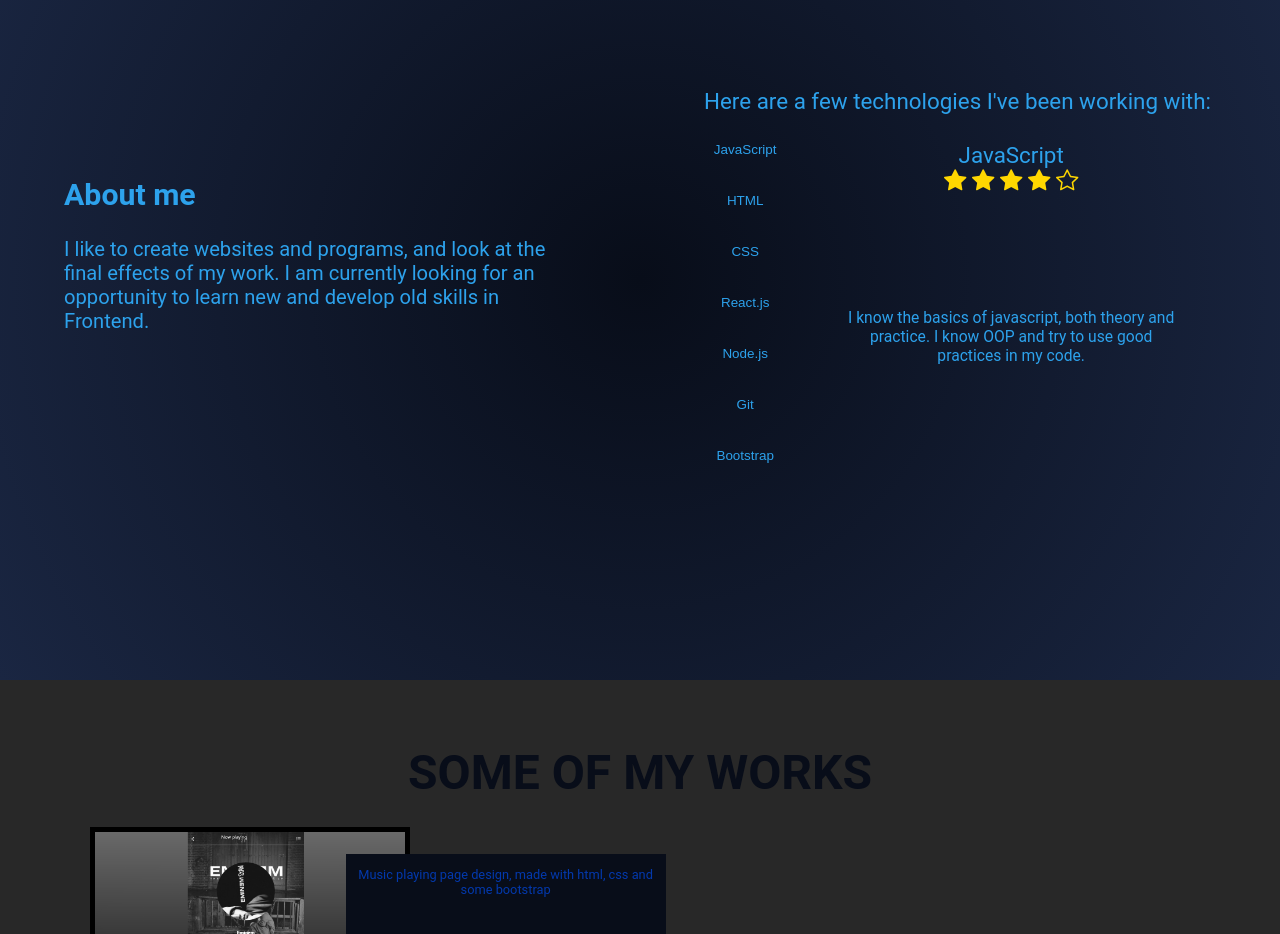
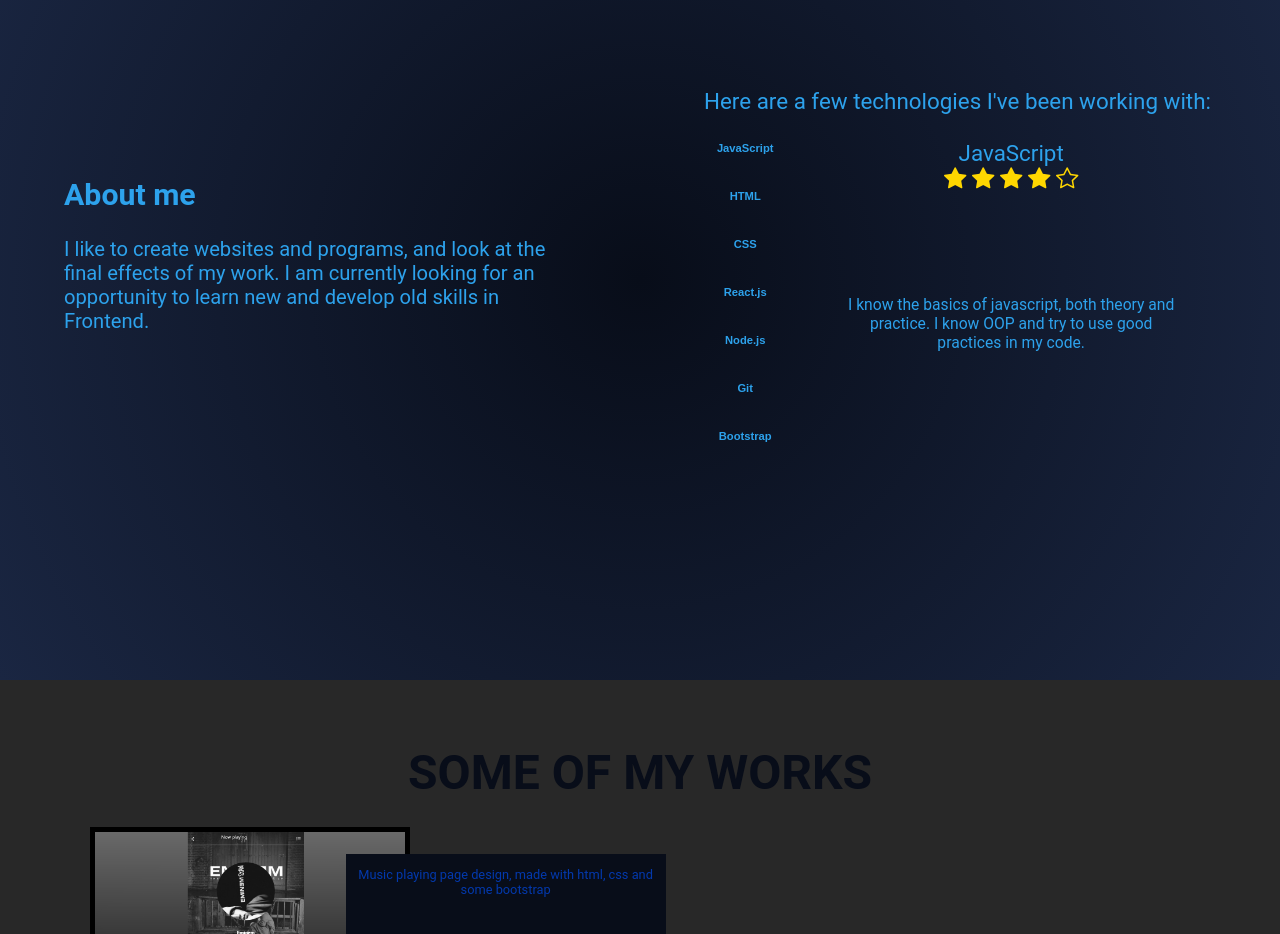
Before and after one commit to Chipsiarz/Portfolio, a plain HTML site: page index.html in a window 1280 px wide. Shown: the part 1000-1934 px from the top of the page. Drawn offline with nearby package versions, Linux system fonts and the light colour scheme.

```diff
--- a/style.css
+++ b/style.css
@@ -176,7 +176,8 @@
   border: none;
   margin-top: 20px;
   margin-left: -20px;
-  font-size: 1.2em;
+  font-size: 1em;
+  font-weight: 600;
   cursor: pointer;
   padding: 8px 0px;
   transition: all 0.5s ease-out;
```
